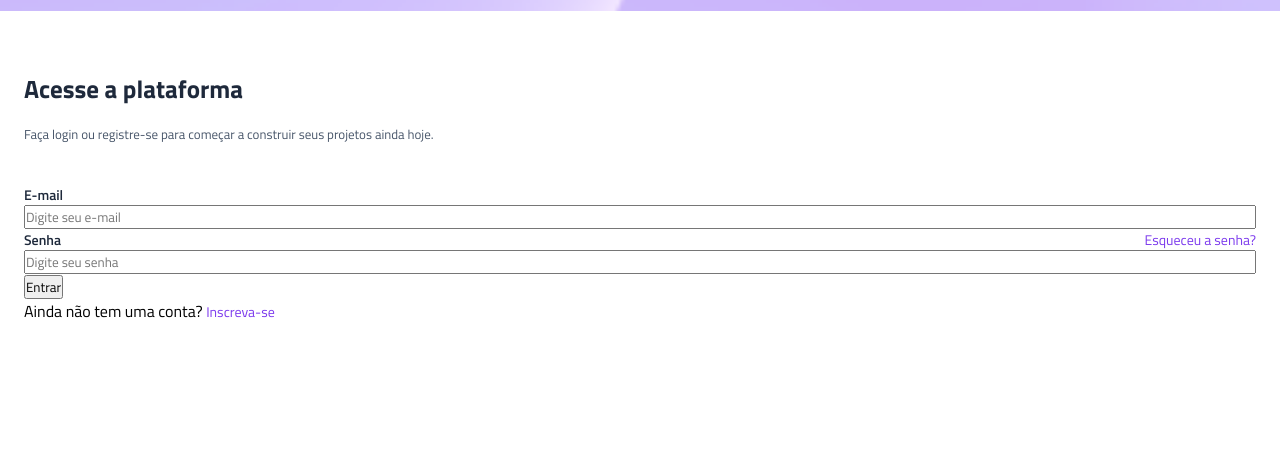
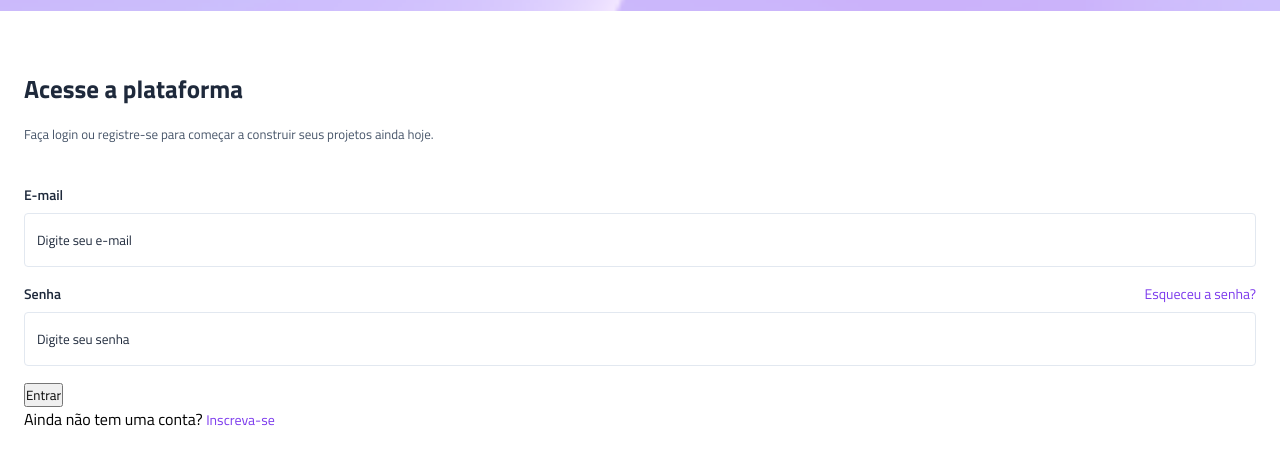
Before and after one commit to Gustavo74B/Projeto_Vertigo, a plain HTML site: page index.html in a window 1280 px wide. Shown: the part 123-588 px from the top of the page. Drawn offline with Linux system fonts and the light colour scheme.

Commit message:
estilizacao das inputs

```diff
--- a/style.css
+++ b/style.css
@@ -11,6 +11,8 @@
 :root {
     --gray--800 : #1E293B;
     --gray--600 : #475569;
+    --gray--400 : ##94A3B8;
+    --gray--200 : #E2E8F0;
     --purple: #7C3AED;
 }
 
@@ -50,6 +52,8 @@ main {
 .input_box {
     display: flex;
     flex-direction: column;
+    gap: 0.5rem;
+    margin-bottom: 1rem;
 }
 
 .input_box div {
@@ -64,6 +68,22 @@ main {
     font-weight: 600;
 }
 
+.login input {
+    padding: 1rem 0.75rem;
+    border: 1px solid var(--gray--200);
+    border-radius: 0.25rem;
+    color: var(--gray--800);
+}
+
+.login input::placeholder {
+    color: var(--gray--400);
+}
+
+.login input:hover,
+.login input:focus {
+    outline: 1px solid var(--purple);
+}
+
 .login a {
     color: var(--purple);
     text-decoration: none;
```
